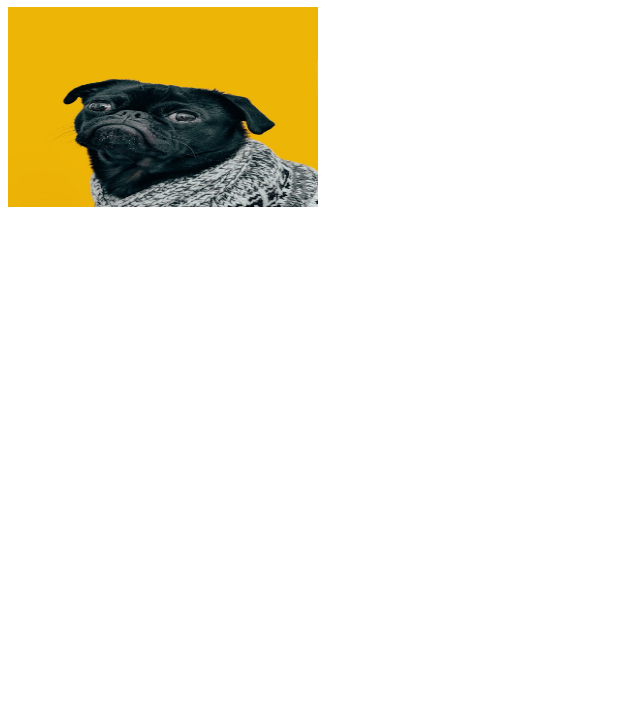
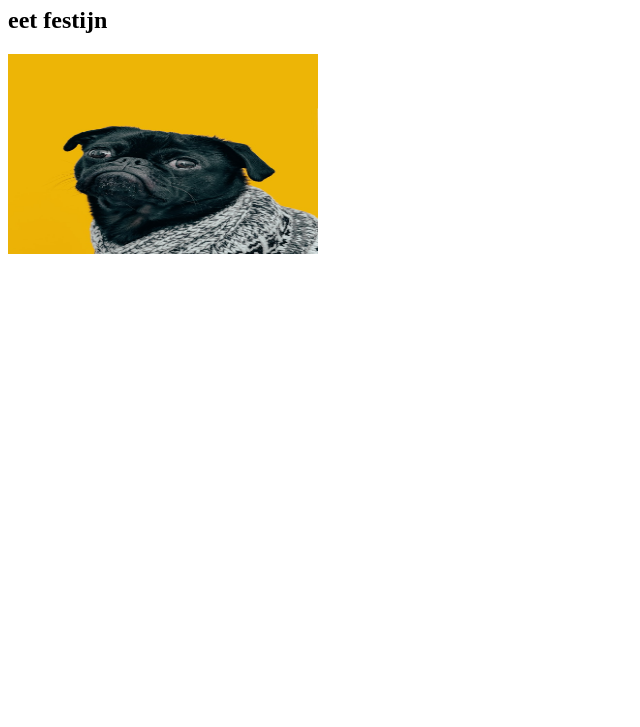
Before and after one commit to lesagejoeldavid/odin-links-and-images, a plain HTML site: page pages/about.html in a window 1280 px wide. Shown: the part 73-800 px from the top of the page, without its empty margins (0-640 px from the left). Drawn offline with Linux system fonts and the light colour scheme.

```diff
--- a/pages/about.html
+++ b/pages/about.html
@@ -7,6 +7,7 @@
 </head>
 <body>
     <h1>About page</h1>
+    <h2>eet festijn</h2>
     <img src="../images/dog.jpg" alt="hondje blaf blaf" width="310" height="200">
 </body>
 </html>
```
